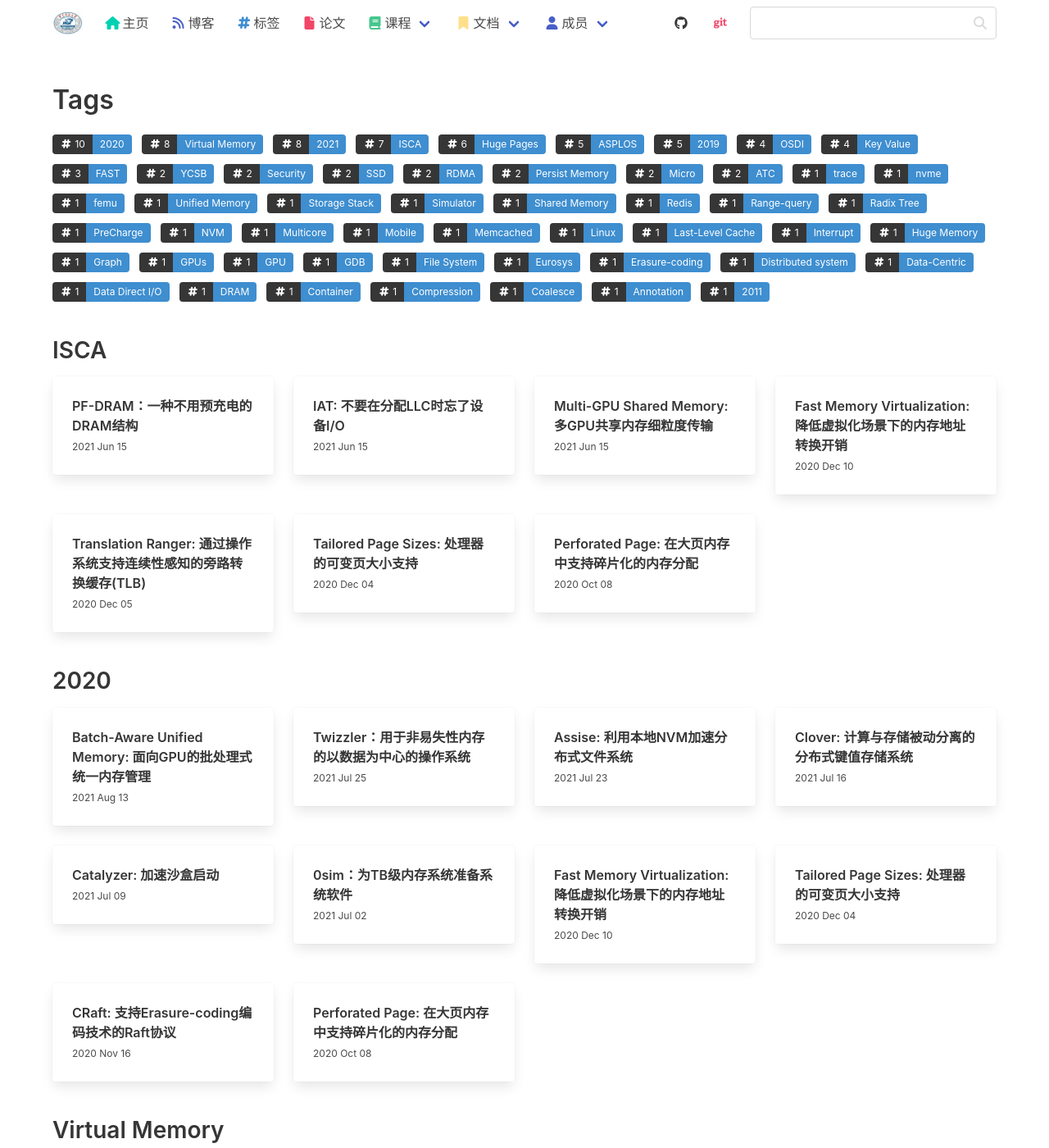
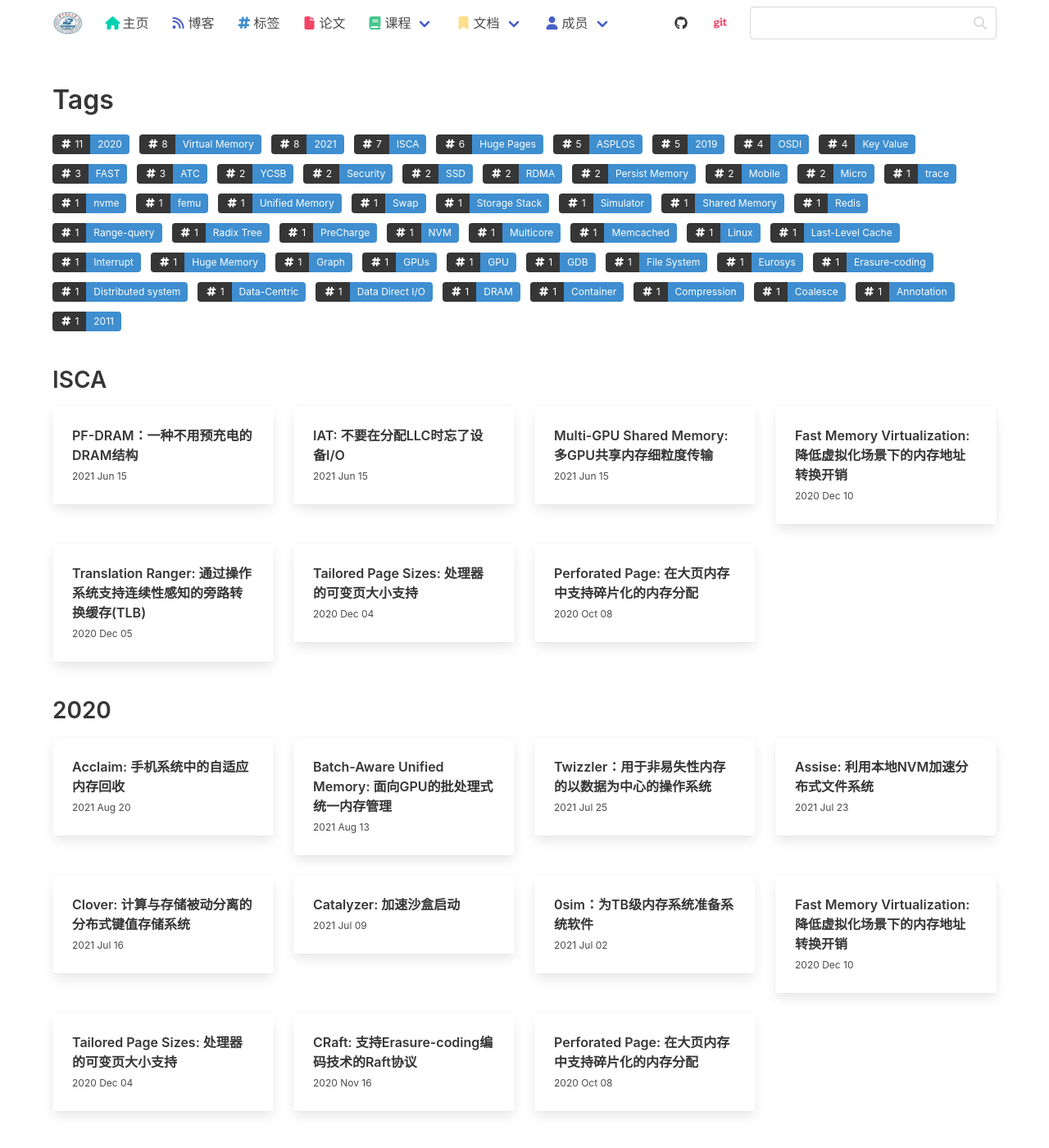
Before and after one commit to haslaboratory/haslaboratory.github.io, a Jekyll site: the page built from pages/tags.html, in a window 1280 px wide and 1400 px high. Shown: the whole window at 82% size. Built offline with Jekyll 4.4.1, drawn with Linux system fonts in a browser that asks for light colours; nearby versions of some CDN libraries; library files that are not in the unit come from our copies; some of the changed text lies outside the part shown.

Commit message:
fix compile

```diff
--- a/_posts/acclaim.md
+++ b/_posts/2021-08-20-acclaim.md
@@ -1,12 +1,12 @@
 ---
 layout: post
-title: Acclaim Adaptive Memory Reclaim to Improve User Experience in Android Systems
+title: "Acclaim: 手机系统中的自适应内存回收"
 author: Weizhou Huang
 tags:
  - ATC
  - 2020
- - swap
- - smartphone
+ - Swap
+ - Mobile
 ---
 
 # [Acclaim: Adaptive Memory Reclaim to Improve User Experience in Android Systems]()
@@ -24,7 +24,7 @@
 
 
 <center>
-<img src="../images/acclaim-refault.png" width="75%" height="65%" />
+{% include image.html src="acclaim-refault.png" width="360px" %}
 
 图  page refault占比
 </center>
@@ -32,7 +32,7 @@
 Direct reclaim占所有内存回收的0.8%，每当发生Direct reclaim时，多达1024个脏页需要被写回闪存，严重增加page fault处理时延。
 
 <center>
-<img src="../images/acclaim-directrecalim.png" width="75%" height="65%" />
+{% include image.html src="acclaim-directrecalim.png" width="360px" %}
 
 图  Direct reclaim占比
 </center>
@@ -41,7 +41,7 @@
 1. 后台应用会持续消耗空闲内存，并且产生不可移动的匿名页（位于active anon page list），导致前台应用的文件页被逐出，而这些文件页在之后又会被访问
 
 <center>
-<img src="../images/acclaim-stillactive.png" width="75%" height="65%" />
+{% include image.html src="acclaim-stillactive.png" width="360px" %}
 
 图  后台应用持续运行并占用内存
 </center>
@@ -49,7 +49,7 @@
 2. 99%的分配大小是1个page；而80%的回收大小大于32个pages
 
 <center>
-<img src="../images/acclaim-granularity.png" width="75%" height="65%" />
+{% include image.html src="acclaim-granularity.png" width="360px" %}
 
 图  回收粒度远大于分配粒度
 </center>
@@ -61,14 +61,14 @@
 
 ## 设计：
 <center>
-<img src="../images/acclaim-LWP.png" width="75%" height="65%" />
+{% include image.html src="acclaim-LWP.png" width="360px" %}
 
 图  LWP
 </center>
 
 
 <center>
-<img src="../images/acclaim-PAE.png" width="75%" height="65%" />
+{% include image.html src="acclaim-PAE.png" width="360px" %}
 
 图  PAE
 </center>
```
Also changed, not shown: images/2021-08-20-acclaim/acclaim-LWP.png (renamed from images/acclaim-LWP.png), images/2021-08-20-acclaim/acclaim-PAE.png (renamed from images/acclaim-PAE.png), images/2021-08-20-acclaim/acclaim-directrecalim.png (renamed from images/acclaim-directrecalim.png), images/2021-08-20-acclaim/acclaim-granularity.png (renamed from images/acclaim-granularity.png), images/2021-08-20-acclaim/acclaim-refault.png (renamed from images/acclaim-refault.png), images/2021-08-20-acclaim/acclaim-stillactive.png (renamed from images/acclaim-stillactive.png).
